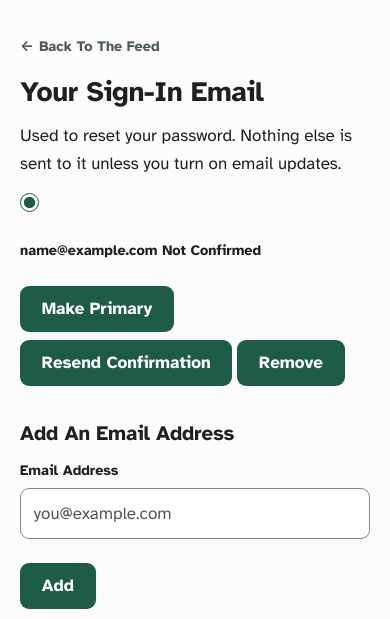
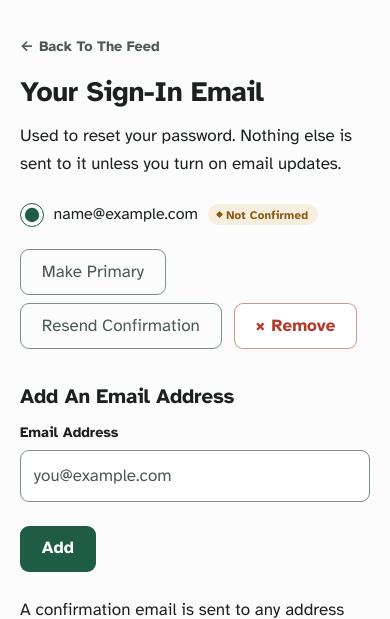
Before and after one commit to AIJSAI/backyard, a Django app: page /accounts/email/ in a window 390 px wide. Shown: the part 100-719 px from the top of the page. Run offline with Django 5.2, Linux system fonts and the light colour scheme; the visitor is signed in with stand-in values (Sample User, id 1); data comes from the database, SQL or seed files in the repository; parts of the project's set-up code (start-up, migrations or seed data) failed here and were passed over.

Commit message:
fix(design): the orchestrator's walk of the screenshots, and a changelog that is true
Read every captured screen at phone width after the judges' fix pass. Six things left:
the welcome step's picker button touched its textarea; Your Sign-In Email rendered
through allauth's default elements (a radio alone on a line, the statuses run together
with the address, three filled buttons of equal weight) and is now the product's own
row, pills and quiet and danger buttons with allauth's field names unchanged; the
Settings list sat against the Save button; 'Check On Things' was the soft-verb shape
the owner struck out elsewhere and is 'Tools'; Email Updates linked How It Works twice
in one screenful; an info message carried a success tick.

The changelog said nothing about what the product does had changed. The judging pass
changed a handful of behaviours, so it now lists them under Fixed.

Co-Authored-By: Claude Fable 5.1 <noreply@anthropic.com>
Claude-Session: https://claude.ai/code/session_01BzwbUoPm6ieu1wMoWPhJYB
Signed-off-by: James Shehan <jas32589@gmail.com>

```diff
--- a/src/core/templates/core/base.html
+++ b/src/core/templates/core/base.html
@@ -633,6 +633,9 @@ p.back-link { margin: 0 0 1rem; }
    look, not the element, is what was wrong. A row is a 44px tap target (SC 2.5.5). */
 p.settings-link { margin: 0; border-top: 1px solid var(--line); }
 p.settings-link:first-of-type { border-top: 0; }
+/* The list starts straight after the profile form: without this its first row sat
+   against the Save button. */
+form + p.settings-link { margin-top: 1.75rem; }
 p.settings-link > a {
   display: flex; align-items: center; min-height: 44px; padding: 0.15rem 0;
   text-decoration: none; font-weight: 600;
@@ -686,6 +689,8 @@ ul.errorlist li::before { content: "\26a0\00a0\00a0"; font-weight: 700; color: v
 }
 .messages .msg + .msg { margin-top: 0.6rem; }
 .messages .msg::before { content: "\2713\00a0\00a0"; font-weight: 700; color: var(--green); }
+/* An info message states a rule; it is not a success, so it carries no tick. */
+.messages .msg.info::before { content: none; }
 .messages .msg.error, .messages .msg.warning {
   border-color: color-mix(in srgb, var(--danger) 40%, transparent); background: var(--danger-tint);
 }
@@ -700,6 +705,11 @@ ul.errorlist li::before { content: "\26a0\00a0\00a0"; font-weight: 700; color: v
   letter-spacing: 0.02em; vertical-align: middle;
 }
 .role { background: var(--green-tint); color: var(--green-deep); }
+/* The sign-in email page: an address row wraps on a phone, and its three actions sit
+   on one wrapping row under the list. */
+label.inline-check.email-row { flex-wrap: wrap; }
+.email-actions { display: flex; flex-wrap: wrap; gap: 0.5rem 0.75rem; margin: 0.75rem 0 2rem; }
+.email-actions button { margin: 0; }
 @media (prefers-color-scheme: dark) { .role { color: var(--green); } }
 :root[data-theme="light"] .role { color: var(--green-deep); }
 :root[data-theme="dark"] .role { color: var(--green); }
@@ -762,6 +772,9 @@ ul.errorlist li::before { content: "\26a0\00a0\00a0"; font-weight: 700; color: v
    is exactly the old behaviour, and the tab order is unchanged because focus-within
    expands the moment the textarea takes focus. */
 .composer-extras { margin-top: 1rem; }
+/* A composer with no extras wrapper (the welcome step's first post) puts the picker
+   straight after the textarea, whose bottom margin is zero: the button touched the box. */
+.composer > .media-picker { margin-top: 1rem; }
 .composer:not(.is-open):not(:focus-within):has(textarea:placeholder-shown) .composer-extras {
   display: none;
 }
--- a/src/core/templates/core/digest_settings.html
+++ b/src/core/templates/core/digest_settings.html
@@ -94,5 +94,4 @@
     <button type="submit">{% if subscription %}Save Changes{% else %}Turn On Email Updates{% endif %}</button>
   </form>
 
-  <p class="page-action"><a href="{% url 'how_it_works' %}">How It Works</a></p>
 {% endblock %}
--- a/src/core/templates/core/members.html
+++ b/src/core/templates/core/members.html
@@ -67,7 +67,7 @@
 .admin-links { display: grid; gap: 1.4rem 2rem; grid-template-columns: 1fr; }
 @media (min-width: 30rem) { .admin-links { grid-template-columns: repeat(2, minmax(0, 1fr)); } }
 /* NO text-transform, the third and last site of it in the product. The source says "Add
-   People" and "Check On Things" and the screen said ADD PEOPLE and CHECK ON THINGS; the
+   People" and "Tools" and the screen said ADD PEOPLE and TOOLS; the
    guide writes capitals in the source and never in CSS. Same cure as the table headers in
    base.html: a little larger, a lot less tracking. */
 .admin-links h2 {
@@ -154,7 +154,7 @@
         </ul>
       </div>
       <div>
-        <h2>Check On Things</h2>
+        <h2>Tools</h2>
         <ul>
           <li><a href="{% url 'admins_day_one' %}">Admin Guide</a></li>
           <li><a href="{% url 'member_digests' %}">Email Updates</a></li>
--- a/src/templates/account/email.html
+++ b/src/templates/account/email.html
@@ -19,45 +19,30 @@
     {% endelement %}
     {% if emailaddresses %}
         {% url 'account_email' as email_url %}
-        {% element form form=form action=email_url method="post" tags="email,list" %}
-            {% slot body %}
-                {% csrf_token %}
-                {% for radio in emailaddress_radios %}
-                    {% with emailaddress=radio.emailaddress %}
-                        {% element field type="radio" checked=radio.checked name="email" value=emailaddress.email id=radio.id %}
-                            {% slot label %}
-                                {{ emailaddress.email }}
-                                {% if emailaddress.verified %}
-                                    {% element badge tags="success,email,verified" %}
-                                        {% translate "Confirmed" %}
-                                    {% endelement %}
-                                {% else %}
-                                    {% element badge tags="warning,email,unverified" %}
-                                        {% translate "Not Confirmed" %}
-                                    {% endelement %}
-                                {% endif %}
-                                {% if emailaddress.primary %}
-                                    {% element badge tags="email,primary" %}
-                                        {% translate "Primary" %}
-                                    {% endelement %}
-                                {% endif %}
-                            {% endslot %}
-                        {% endelement %}
-                    {% endwith %}
-                {% endfor %}
-            {% endslot %}
-            {% slot actions %}
-                {% element button type="submit" name="action_primary" %}
-                    {% trans 'Make Primary' %}
-                {% endelement %}
-                {% element button tags="secondary" type="submit" name="action_send" %}
-                    {% trans 'Resend Confirmation' %}
-                {% endelement %}
-                {% element button tags="danger,delete" type="submit" name="action_remove" %}
-                    {% trans 'Remove' %}
-                {% endelement %}
-            {% endslot %}
-        {% endelement %}
+        {% comment %} WRITTEN BY HAND, not through allauth's elements. Their defaults render a
+           radio on its own line above a bold label, the two statuses as bare <strong> run
+           together with the address ("name@host Not Confirmed Primary"), and all three
+           actions as one filled button each, so the destructive one looked like the main
+           one. The field names (email, action_primary, action_send, action_remove) are
+           allauth's and must not change: its view reads them. {% endcomment %}
+        <form method="post" action="{{ email_url }}">
+            {% csrf_token %}
+            {% for radio in emailaddress_radios %}
+                {% with emailaddress=radio.emailaddress %}
+                    <label class="inline-check email-row" for="{{ radio.id }}">
+                        <input type="radio" name="email" id="{{ radio.id }}" value="{{ emailaddress.email }}"{% if radio.checked %} checked{% endif %}>
+                        <span>{{ emailaddress.email }}</span>
+                        {% if emailaddress.verified %}<span class="role">{% translate "Confirmed" %}</span>{% else %}<span class="flag">{% translate "Not Confirmed" %}</span>{% endif %}
+                        {% if emailaddress.primary %}<span class="role">{% translate "Primary" %}</span>{% endif %}
+                    </label>
+                {% endwith %}
+            {% endfor %}
+            <div class="email-actions">
+                <button type="submit" name="action_primary" class="btn-quiet">{% trans 'Make Primary' %}</button>
+                <button type="submit" name="action_send" class="btn-quiet">{% trans 'Resend Confirmation' %}</button>
+                <button type="submit" name="action_remove" class="danger">{% trans 'Remove' %}</button>
+            </div>
+        </form>
     {% else %}
         {% include "account/snippets/warn_no_email.html" %}
     {% endif %}
```
Also changed, not shown: CHANGELOG.md.
